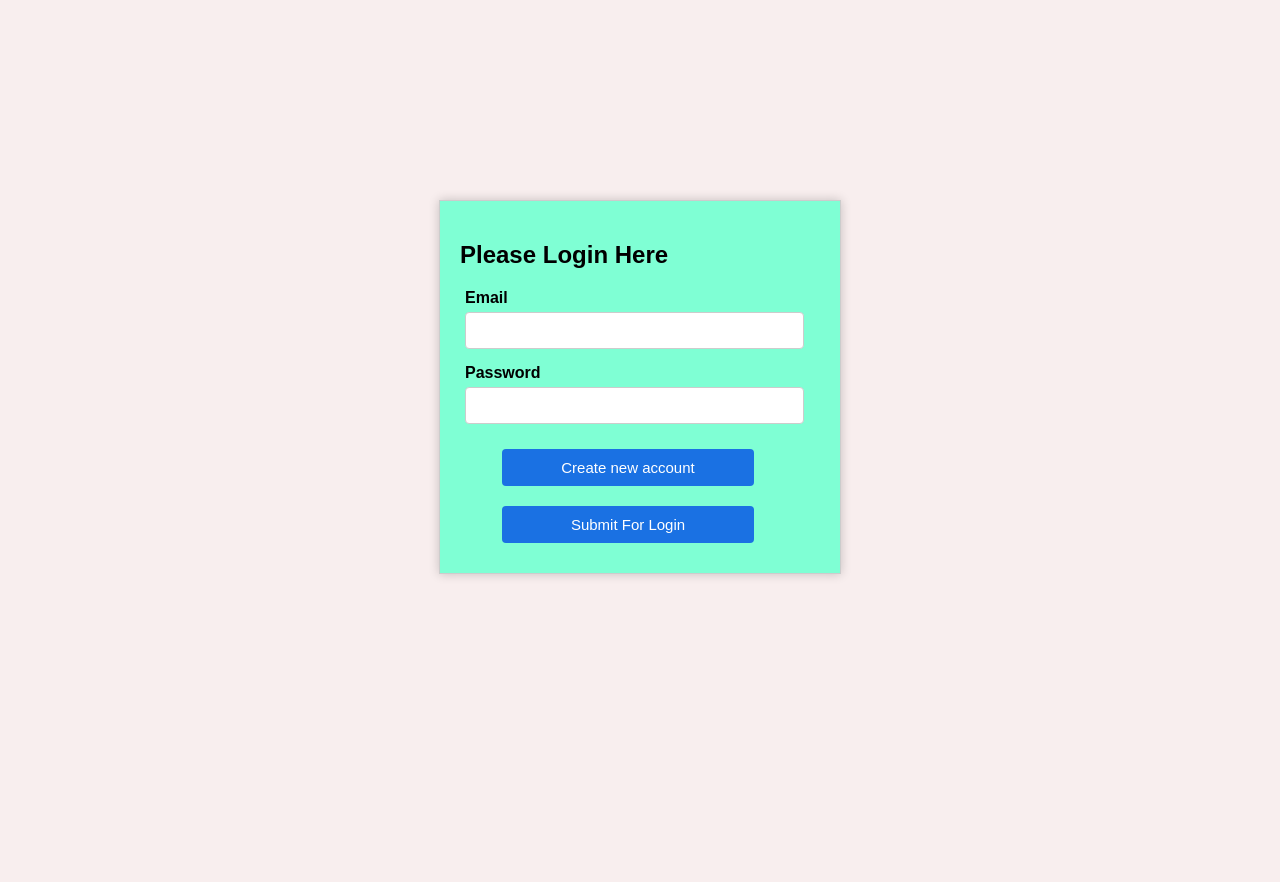
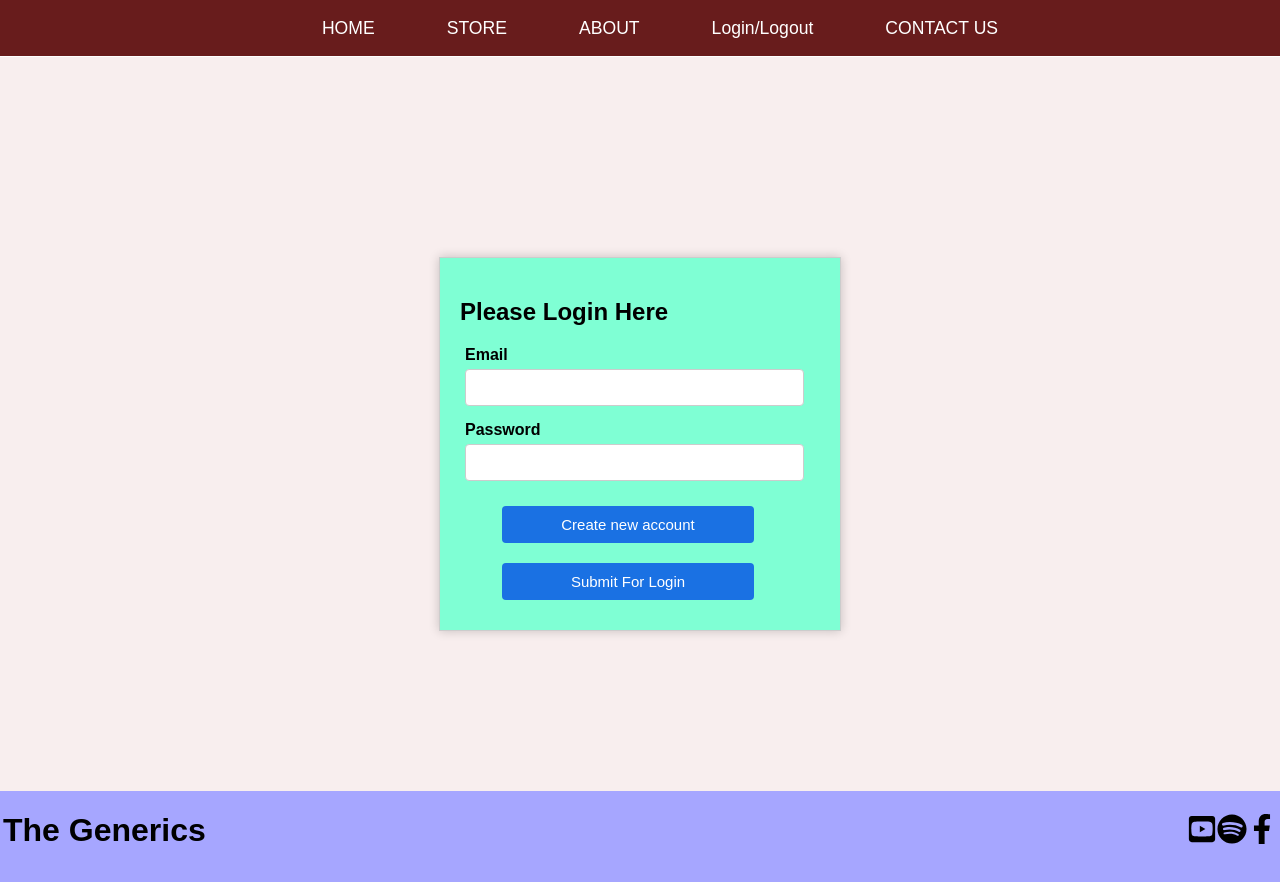
Before and after one commit to amarsrivastava68/E-Commerce-Application, a React (Create React App) app: page / in a window 1280 px wide. Shown: the top 882 px of the page. Before the commit the page ends 800 px from the top, so only its background shows below. Built offline with nearby package versions, Linux system fonts and the light colour scheme.

Commit message:
Added Header Footer and Title components

```diff
--- a/package.json
+++ b/package.json
@@ -8,6 +8,7 @@
     "@testing-library/user-event": "^13.5.0",
     "react": "^18.2.0",
     "react-dom": "^18.2.0",
+    "react-icons": "^4.11.0",
     "react-router-dom": "^6.18.0",
     "react-scripts": "5.0.1",
     "web-vitals": "^2.1.4"
--- a/src/App.js
+++ b/src/App.js
@@ -1,14 +1,18 @@
 import React from 'react'
 import { BrowserRouter , Routes , Route  } from 'react-router-dom'
 import LoginPage from './pages/LoginPage'
+import Footer from './components/Footer/Footer'
+import Header from './components/Header/Header'
 
 const App = () => {
   return (
     <BrowserRouter>
+    <Header />
 <Routes>
 
   <Route path = "/"  element={<LoginPage/>} />
 </Routes>
+<Footer />
     </BrowserRouter>
   )
 }
--- /dev/null
+++ b/src/components/Footer/Footer.js
@@ -0,0 +1,22 @@
+import React from 'react'
+import classes from './Footer.module.css'
+import { FaYoutubeSquare, FaSpotify, FaFacebookF } from 'react-icons/fa'
+
+const Footer = () => {
+  return (
+    <div className={classes.footer}>
+      <div className={classes.mains}>
+        <div>
+          <h1>The Generics</h1>
+        </div>
+        <div>
+          <FaYoutubeSquare size={30} />
+          <FaSpotify size={30} />
+          <FaFacebookF size={30} />
+        </div>
+      </div>
+    </div>
+  )
+}
+
+export default Footer
--- /dev/null
+++ b/src/components/Footer/Footer.module.css
@@ -0,0 +1,15 @@
+.footer {
+  background: rgb(166, 166, 255);
+  height: 7rem;
+  margin-top: 10rem;
+}
+
+.mains {
+  text-align: center;
+  max-width: 100%;
+  margin: 3px;
+  display: flex;
+  justify-content: space-between;
+  align-items: center;
+  position: relative;
+}
--- /dev/null
+++ b/src/components/Header/Header.js
@@ -0,0 +1,42 @@
+import React from 'react'
+import classes from './Header.module.css'
+import { NavLink } from 'react-router-dom'
+// import CartContext from '../../store/cart-context'
+const Header = () => {
+  // const cartCtx = useContext(CartContext)
+
+  return (
+    <header className={classes.header}>
+      {/* <h4>E-commerce</h4> */}
+      <ul className={classes.navList}>
+        <li>
+          <NavLink activeClassName={classes.active} to='/home'>
+            HOME
+          </NavLink>
+        </li>
+        <li>
+          <NavLink activeClassName={classes.active} to='/store'>
+            STORE
+          </NavLink>
+        </li>
+        <li>
+          <NavLink activeClassName={classes.active} to='/about'>
+            ABOUT
+          </NavLink>
+        </li>
+        <li>
+          <NavLink activeClassName={classes.active} to='/login'>
+            Login/Logout
+          </NavLink>
+        </li>
+        <li>
+          <NavLink activeClassName={classes.active} to='/contact'>
+            CONTACT US
+          </NavLink>
+        </li>
+      </ul>
+    </header>
+  )
+}
+
+export default Header
--- /dev/null
+++ b/src/components/Header/Header.module.css
@@ -0,0 +1,48 @@
+.header {
+  position: sticky;
+  display: flex;
+  top: 0;
+  left: 0;
+  height: 3.5rem;
+  width: 100%;
+  justify-content: center;
+  align-items: center;
+  background: rgb(104, 28, 28);
+  font-weight: 500;
+  margin: 0;
+  border-bottom: 1px solid white;
+  z-index: 10;
+  font-size: 1.1rem;
+}
+
+.navList {
+  display: flex;
+  list-style: none;
+  align-items: center;
+  gap: 4.5rem;
+}
+.navList a {
+  text-decoration: none;
+  color: white;
+}
+
+li {
+  cursor: pointer;
+}
+
+.navList a.active {
+  color: rgb(190, 187, 187);
+}
+
+h4 {
+  margin-left: 2rem;
+  cursor: pointer;
+}
+
+.btn {
+  margin-right: 2rem;
+  cursor: pointer;
+  /* padding: 0.5rem; */
+  width: 6rem;
+  font-size: 1.3rem;
+}
```
Also changed, not shown: src/components/Title/Title.js (added, +12 -0 lines), src/components/Title/Title.module.css (added, +11 -0 lines), 1 other file (tests, documents, lock files or other folders).
